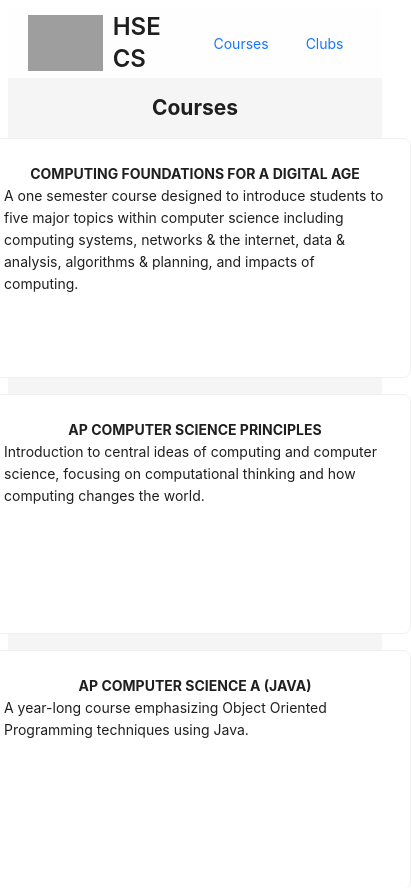
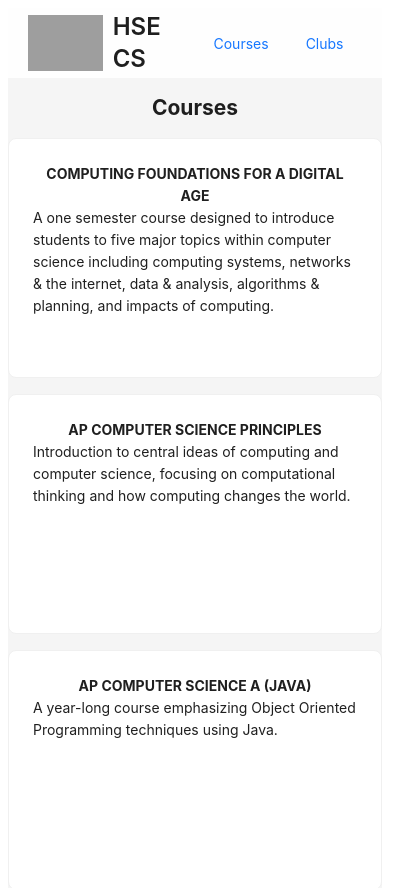
Before and after one commit to HSE-Apps-Team/HSECSPromotion, a React (Create React App) app: page / in a window 390 px wide. Shown: the top 888 px of the page, 411 px wide, since content can reach past the window. Built offline with nearby package versions, Linux system fonts and the light colour scheme; grey boxes are pictures that could not be loaded.

Commit message:
improved responsiveness

```diff
--- a/src/App.css
+++ b/src/App.css
@@ -7,8 +7,13 @@
   grid-template-columns: repeat(auto-fill, var(--width));
   justify-content: center;
 }
+@media (max-width: 27rem) {
+  .card-container {
+    --width: unset;
+  }
+}
 
 .card-container .ant-card {
-  width: var(--width);
-  height: 15rem;
+  max-width: var(--width);
+  min-height: 15rem;
 }
--- a/src/App.tsx
+++ b/src/App.tsx
@@ -1,4 +1,4 @@
-import React, { useState } from 'react';
+import React, { useState, useEffect } from 'react';
 import Clubs from './components/Clubs';
 import Courses from './components/Courses';
 import Details from './components/Details';
@@ -14,6 +14,16 @@ export default function App() {
   const [selectedId, setSelectedId] = useState<string | null>(null);
   const [navV, setNavV] = useState(false);
   const [mobile, setMobile] = useState(window.innerWidth < 768);
+  const [screenWidth, setScreenWidth] = useState(window.innerWidth);
+
+  useEffect(() => {
+    const handleResize = () => {
+      setScreenWidth(window.innerWidth);
+    };
+
+    window.addEventListener('resize', handleResize);
+    return () => window.removeEventListener('resize', handleResize);
+  }, []);
 
   function onSelectClub(id: string) {
     setDetailType('club');
@@ -34,7 +44,7 @@ export default function App() {
         <div style={{width: '100%', height: "70px", background: "#fefefe",position:"sticky",top:"0",zIndex:"1", display: 'flex', justifyContent: 'space-between', alignItems: "center", padding: "10px 20px"}}>
         <div style={{display: 'flex', alignItems: 'center', flexBasis: "50%"}}>
                 <img src={logo} style={{cursor: 'pointer', height: "4em"}}></img>
-                <Typography.Title level={3} style={{margin: "0px 10px"}}> {outerWidth<526 ? "HSE CS":"HSE Computer Science"} </Typography.Title>
+                <Typography.Title level={3} style={{margin: "0px 10px"}}>{screenWidth < 526 ? "HSE CS" : "HSE Computer Science"}</Typography.Title>
             </div>
             <div style={{display: 'flex', justifyContent: "space-around",flexBasis:"50%"}}>
 
```
